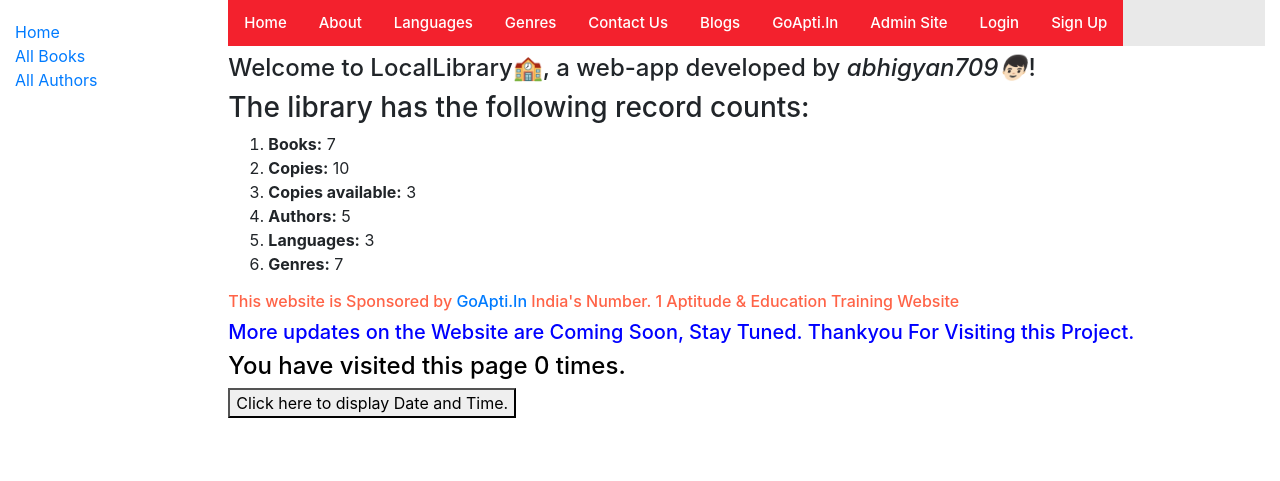
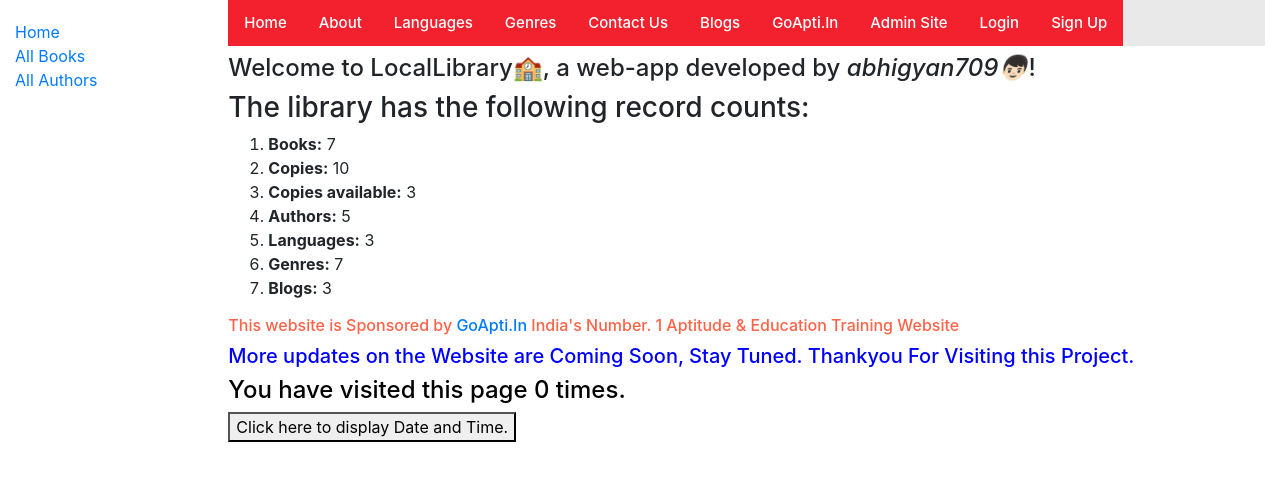
Before and after one commit to abhigyan709/mini-python-project-based-on-django-framework, a Django app: page /catalog/ in a window 1280 px wide. Shown: the top 481 px of the page. Run offline with Django 3.2, Linux system fonts and the light colour scheme; data comes from the database, SQL or seed files in the repository; some libraries are stand-ins or nearby versions.

Commit message:
"Blog Counter Addes to Index Page"

```diff
--- a/locallibrary/catalog/templates/index.html
+++ b/locallibrary/catalog/templates/index.html
@@ -29,6 +29,7 @@
     <li><strong>Authors:</strong> {{ num_authors }}</li>
     <li><Strong>Languages:</Strong> {{ num_languages }}</li>
     <li><strong>Genres:</strong> {{ num_genres }}</li>
+    <li><strong>Blogs:</strong> {{ num_blogs }}</li>
   </ol>
 
   <h6><font color="tomato">This website is Sponsored by <a href="https://www.goapti.in/" target="_blank">GoApti.In</a> India's Number. 1 Aptitude & Education Training Website</h6>
--- a/locallibrary/catalog/views.py
+++ b/locallibrary/catalog/views.py
@@ -21,6 +21,7 @@ def index(request):                                             # Generate Count
     num_authors = Author.objects.count()                                            # The 'all()' is implied by default.
     num_languages = Language.objects.count()
     num_genres = Genre.objects.count()
+    num_blogs = Blog.objects.count()
     num_visits = request.session.get('num_visits', 0)                                   # Number of visits to this view,
     request.session['num_visits'] = num_visits+1                                    # as counted in the session variable
     context = {
@@ -30,7 +31,8 @@ def index(request):                                             # Generate Count
         'num_authors': num_authors,
         'num_visits': num_visits,
         'num_languages': num_languages,
-        'num_genres': num_genres
+        'num_genres': num_genres,
+        'num_blogs': num_blogs,
     }
     return render(request, 'index.html', context=context)                # Rendering the HTML Request Page To index.html
 
```
Also changed, not shown: locallibrary/db.sqlite3.
